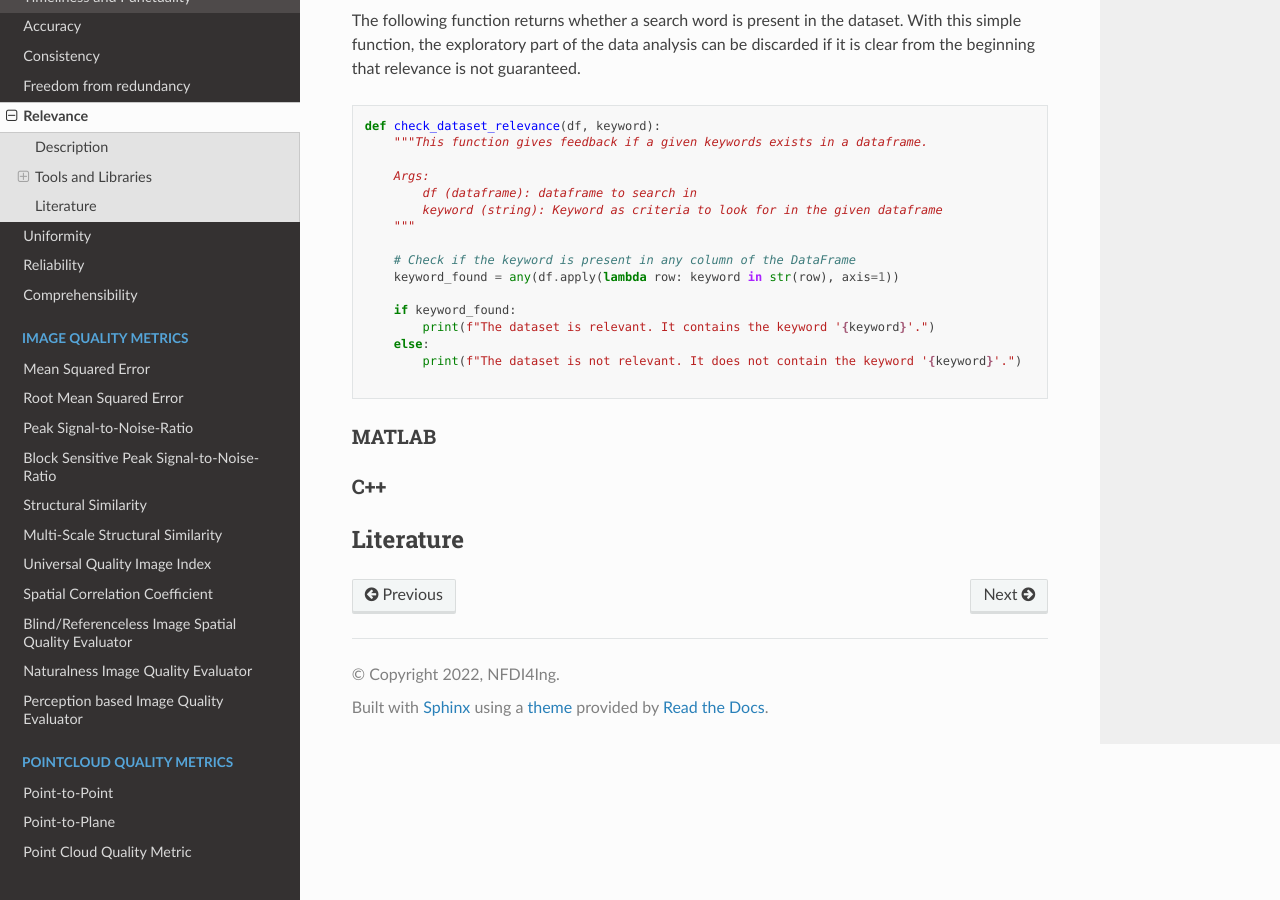
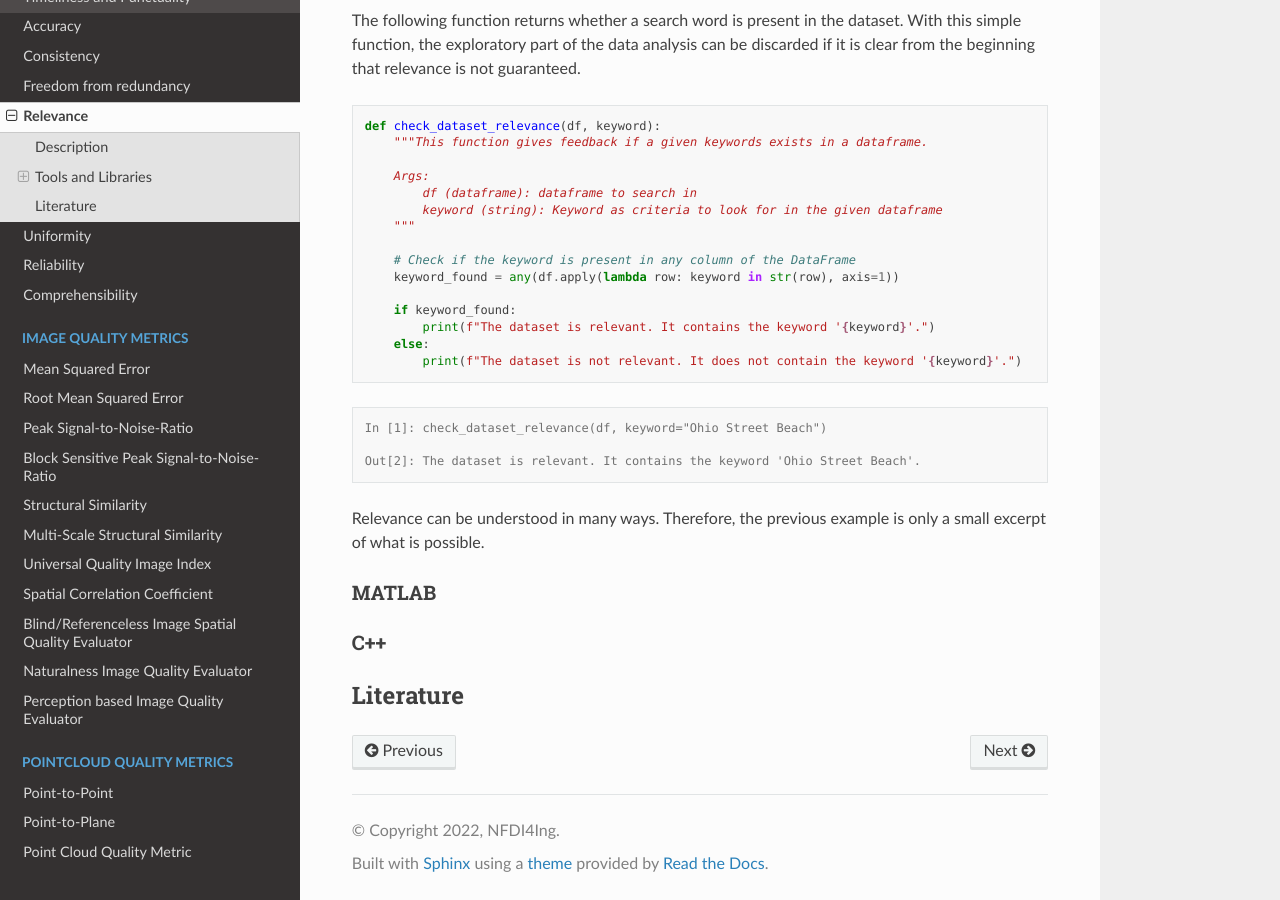
Before and after one commit to HDierend/Data-Quality-Metrics, a Sphinx documentation site: the page built from docs/source/general_quality/07_Relevance.rst, in a window 1280 px wide and 900 px high, scrolled down 1068 px. Built offline with Sphinx 7.4.7 and the Read the Docs theme 2.0.0, drawn with Linux system fonts in a browser that asks for light colours.

Commit message:
update relevance

```diff
--- a/docs/source/general_quality/07_Relevance.rst
+++ b/docs/source/general_quality/07_Relevance.rst
@@ -46,6 +46,16 @@ the exploratory part of the data analysis can be discarded if it is clear from t
 
 .. literalinclude:: examples/relevance/relevance_func.py
 
+.. code-block:: pycon
+
+   In [1]: check_dataset_relevance(df, keyword="Ohio Street Beach")
+
+   Out[2]: The dataset is relevant. It contains the keyword 'Ohio Street Beach'.
+
+Relevance can be understood in many ways. Therefore, the previous example is only a small excerpt of what is possible.
+
+
+
 MATLAB
 =========
 
```
Also changed, not shown: docs/source/general_quality/examples/relevance/relevance_func.py (line endings or trailing spaces).
